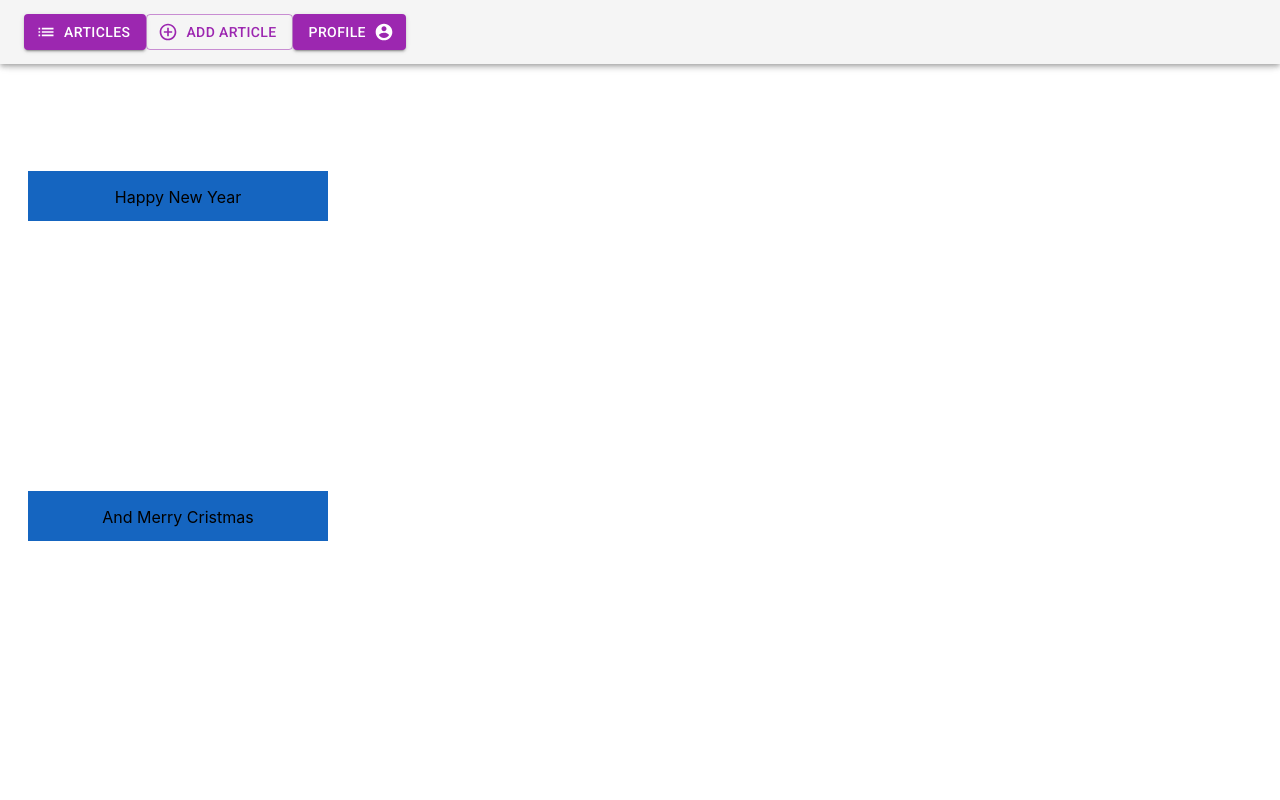
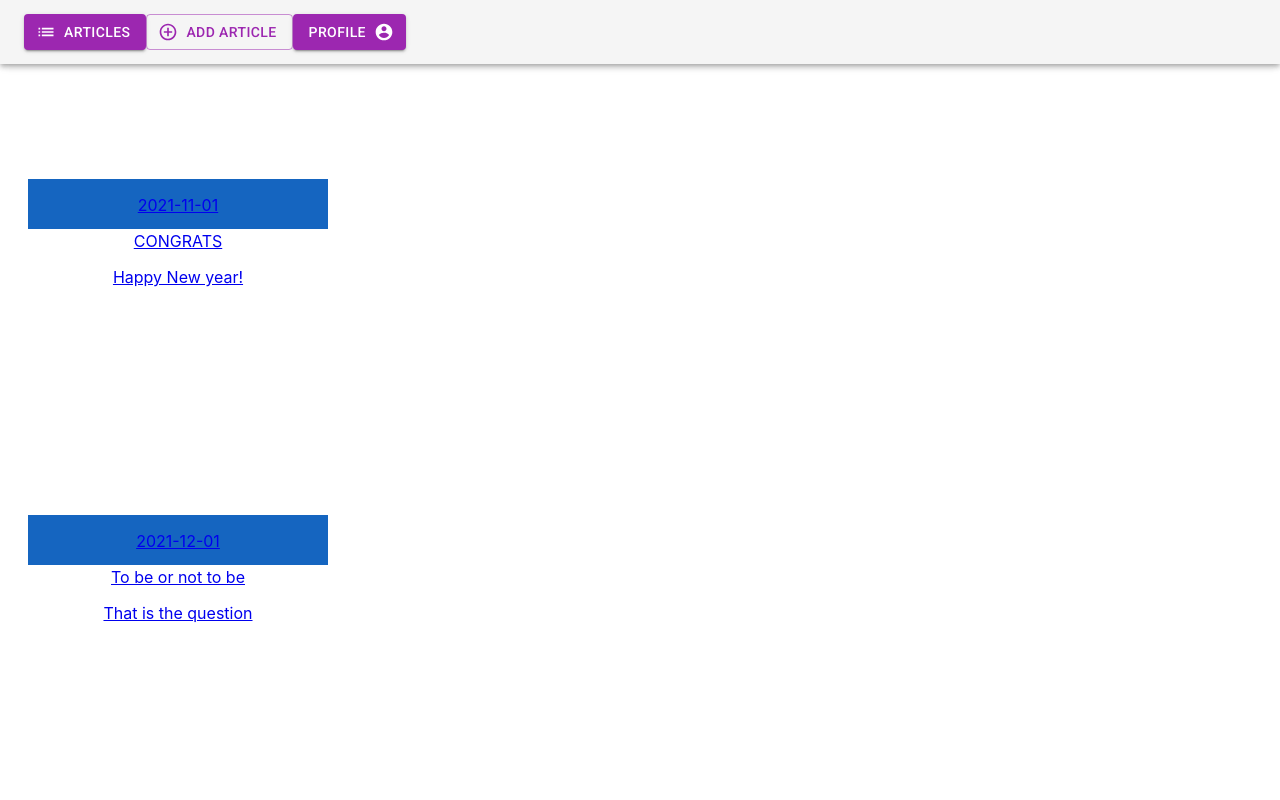
Before and after one commit to marina-fl/devCamp2021-2022, a React (Create React App) app in the folder front/: page / in a window 1280 px wide. Shown: the top 800 px of the page. Built offline with nearby package versions, Linux system fonts and the light colour scheme.

Commit message:
fronttask 3.2 url validation: numbers, letters, file names

```diff
--- a/front/src/App.js
+++ b/front/src/App.js
@@ -4,6 +4,12 @@ import { BrowserRouter, Routes, Route } from "react-router-dom";
 import ProfileContainer from './containers/Profile';
 import AddPostContainer from './containers/AddPost';
 import PostListContainer from './containers/PostsList';
+/* import PostContainer from './containers/Post'; */
+
+import { ValidatePostUrl, ValidateTitleUrl, ValidateFileUrl } from './ValidateFunctions';
+
+
+
 
 function App() {
   return (
@@ -23,6 +29,7 @@ function App() {
       </div>
     }/>
 
+
     <Route path="/add-article" element={
     <div>
       <HeaderContainer/>
@@ -34,14 +41,39 @@ function App() {
      <div>
     <HeaderContainer/>
     <PostListContainer/>
+
     </div>
     }/>
+
+
+    <Route path="/articles/:id" element={<ValidatePostUrl/>} />
+
+<Route
+      path="*"
+      element={
+
+          <main style={{ padding: "1rem" }}>
+              <p>URL is incorrect (no matches)</p>
+          </main>
+
+      }
+    />
+
+<Route path="/titles/:title" element={<ValidateTitleUrl/>} />
+
+<Route path="/files/:file" element={<ValidateFileUrl/>} />
+
+
       </Routes>
       </BrowserRouter>
+
 
 
     </div>
   );
 }
 
+
+
+
 export default App;
--- /dev/null
+++ b/front/src/ValidateFunctions.js
@@ -0,0 +1,41 @@
+import { useParams } from "react-router-dom";
+import PostContainer from './containers/Post';
+
+export function ValidatePostUrl() {
+    let params = useParams();
+    let userId = params.id.match(/\d+/);
+    if (!userId) {
+      return (
+      <main style={{ padding: "1rem" }}>
+      <p>URL is incorrect (no matches)</p>
+      </main>
+      );
+    }
+    return <PostContainer />;
+    }
+
+    export function ValidateTitleUrl() {
+      let params = useParams();
+      let titleId = params.title.match(/([A-Z])+/);
+      if (!titleId) {
+        return (
+        <main style={{ padding: "1rem" }}>
+        <p>URL is incorrect (no matches)</p>
+        </main>
+        );
+      }
+      return <div> Success! TitleID is correct  </div>;
+      }
+
+      export function ValidateFileUrl() {
+        let params = useParams();
+        let fileId = params.file.match(/(\w)+\.(doc|pdf|jpeg)/);
+        if (!fileId) {
+          return (
+          <main style={{ padding: "1rem" }}>
+          <p>URL is not like file_name.ext</p>
+          </main>
+          );
+        }
+        return <div> Success! FileID is correct  </div>;
+        }
--- a/front/src/components/body/Post.jsx
+++ b/front/src/components/body/Post.jsx
@@ -1,6 +1,9 @@
 import Box from '@mui/material/Box';
 import Grid from '@mui/material/Grid';
-function Post(props) {
+
+
+
+function Post({ id, date, title, text }) {
 
     return (
         <Grid
@@ -13,7 +16,10 @@ function Post(props) {
                 height: 50,
                 bgcolor: 'primary.dark',
             }}>
-                <p>{props.message}</p>
+                <p>{id}</p>
+                <p>{date}</p>
+                <p>{title}</p>
+                <p>{text}</p>
             </Box >
         </Grid>
 
--- a/front/src/components/body/PostsList.jsx
+++ b/front/src/components/body/PostsList.jsx
@@ -1,14 +1,33 @@
 import Post from './Post';
-import List from '@mui/material/List';
+import { Link, Outlet } from "react-router-dom";
+import { getPosts } from "../../data";
 
-function PostsList(props) {
+function PostsList() {
+    let posts = getPosts();
 
     return (
-        <List>
-            <Post message='Happy New Year' />
-            <Post message='And Merry Cristmas' />
-        </List>
+        <div style={{ display: "flow" }}>
+
+
+            {posts.map(post => (
+                <Link
+                    style={{ display: "block", margin: "1rem 0" }}
+                    to={`/articles/${post.id}`}
+                    key={post.id}
+                >
+                    <Post title={post.title} text={post.text} date={post.date} />
+
+                </Link>
+
+
+
+            ))}
+
+        </div >
+
     )
 }
 
+
+
 export default PostsList;
--- a/front/src/containers/Post.js
+++ b/front/src/containers/Post.js
@@ -1,9 +1,9 @@
 import Post from '../components/body/Post';
 
-function PostContainer(props){
+function PostContainer(){
 
     return (
-        <Post message='just one post'/>
+        <Post message='just one post' id='1' date=''/>
     );
 }
 
--- /dev/null
+++ b/front/src/data.js
@@ -0,0 +1,31 @@
+
+let posts = [
+        {
+        id: 1,
+        title:"CONGRATS",
+        date: "2021-11-01",
+        text: "Happy New year!"
+      },
+      {
+        id: 2,
+        title:"To be or not to be",
+        date: "2021-12-01",
+        text: "That is the question"
+      },
+      {
+        id: 3,
+        title:"SONG",
+        date: "2022-11-01",
+        text: "Hop-hey-lalaley"
+      },
+  ];
+
+export function getPosts() {
+    return posts;
+  }
+
+  export function getPost(id) {
+    return posts.find(
+      post => post.id === id
+    );
+  }
```
